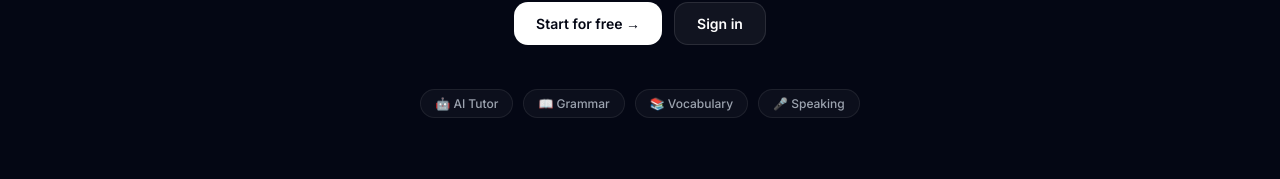
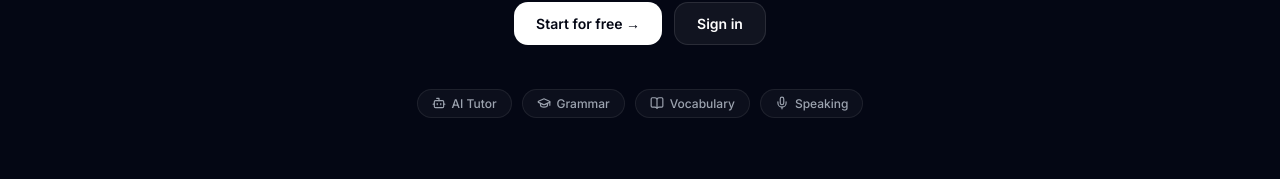
Before and after one commit to karthikg107/DeutschFlow, a React (Vite) app: page / in a window 1280 px wide. Shown: the part 509-688 px from the top of the page. Built offline with nearby package versions, Linux system fonts and the light colour scheme.

Commit message:
fix: replace all landing page emoji with Lucide icons

```diff
--- a/src/pages/Landing.css
+++ b/src/pages/Landing.css
@@ -357,9 +357,23 @@
 }
 
 .feature-icon {
-  font-size: 22px;
+  width: 44px;
+  height: 44px;
+  border-radius: 10px;
+  background: rgba(99,102,241,0.12);
+  border: 1px solid rgba(99,102,241,0.2);
+  display: flex;
+  align-items: center;
+  justify-content: center;
+  color: var(--color-indigo-soft);
   margin-bottom: 14px;
-  display: block;
+  flex-shrink: 0;
+}
+
+.trust-badge svg {
+  display: inline-block;
+  vertical-align: middle;
+  flex-shrink: 0;
 }
 .feature-card h3 {
   font-size: 16px;
--- a/src/pages/Landing.jsx
+++ b/src/pages/Landing.jsx
@@ -1,6 +1,6 @@
 import { useState } from "react";
 import { Link } from "react-router-dom";
-import { Menu, X } from "lucide-react";
+import { Menu, X, Bot, BookOpen, Mic, GraduationCap, MessageSquare, Volume2, MapPin } from "lucide-react";
 import "./Landing.css";
 
 function Landing() {
@@ -113,10 +113,10 @@ function Landing() {
         </div>
 
         <div className="trust-badges">
-          <span className="trust-badge">🤖 AI Tutor</span>
-          <span className="trust-badge">📖 Grammar</span>
-          <span className="trust-badge">📚 Vocabulary</span>
-          <span className="trust-badge">🎤 Speaking</span>
+          <span className="trust-badge"><Bot size={14} /> AI Tutor</span>
+          <span className="trust-badge"><GraduationCap size={14} /> Grammar</span>
+          <span className="trust-badge"><BookOpen size={14} /> Vocabulary</span>
+          <span className="trust-badge"><Mic size={14} /> Speaking</span>
         </div>
       </section>
 
@@ -130,7 +130,7 @@ function Landing() {
 
         <div className="feature-grid">
           <div className="feature-card">
-            <span className="feature-icon">🤖</span>
+            <span className="feature-icon"><Bot size={22} /></span>
             <h3>AI Tutor</h3>
             <p>
               Chat, translate, and get real-time corrections from an AI tutor
@@ -139,7 +139,7 @@ function Landing() {
           </div>
 
           <div className="feature-card">
-            <span className="feature-icon">📖</span>
+            <span className="feature-icon"><GraduationCap size={22} /></span>
             <h3>Grammar Roadmap</h3>
             <p>
               Structured lessons with quizzes and guided progression from A1
@@ -148,7 +148,7 @@ function Landing() {
           </div>
 
           <div className="feature-card">
-            <span className="feature-icon">📚</span>
+            <span className="feature-icon"><BookOpen size={22} /></span>
             <h3>Vocabulary Builder</h3>
             <p>
               Topic-based word sets, vocabulary quizzes, and a personal saved
@@ -157,7 +157,7 @@ function Landing() {
           </div>
 
           <div className="feature-card">
-            <span className="feature-icon">🎤</span>
+            <span className="feature-icon"><Mic size={22} /></span>
             <h3>Speaking Practice</h3>
             <p>
               Pronunciation drills, real-life scenario dialogues, and open
@@ -178,7 +178,7 @@ function Landing() {
 
         <div className="feature-grid">
           <div className="feature-card">
-            <span className="feature-icon">🗣️</span>
+            <span className="feature-icon"><MessageSquare size={22} /></span>
             <h3>Pronunciation Practice</h3>
             <p>
               Listen to native sentences, repeat aloud, and get instant
@@ -187,7 +187,7 @@ function Landing() {
           </div>
 
           <div className="feature-card">
-            <span className="feature-icon">🏪</span>
+            <span className="feature-icon"><MapPin size={22} /></span>
             <h3>Scenario Practice</h3>
             <p>
               Practice real-life dialogues — at the café, train station, job
@@ -196,7 +196,7 @@ function Landing() {
           </div>
 
           <div className="feature-card">
-            <span className="feature-icon">💬</span>
+            <span className="feature-icon"><Volume2 size={22} /></span>
             <h3>Talk With Mia</h3>
             <p>
               Open-ended German conversation powered by AI. Talk about anything,
```
